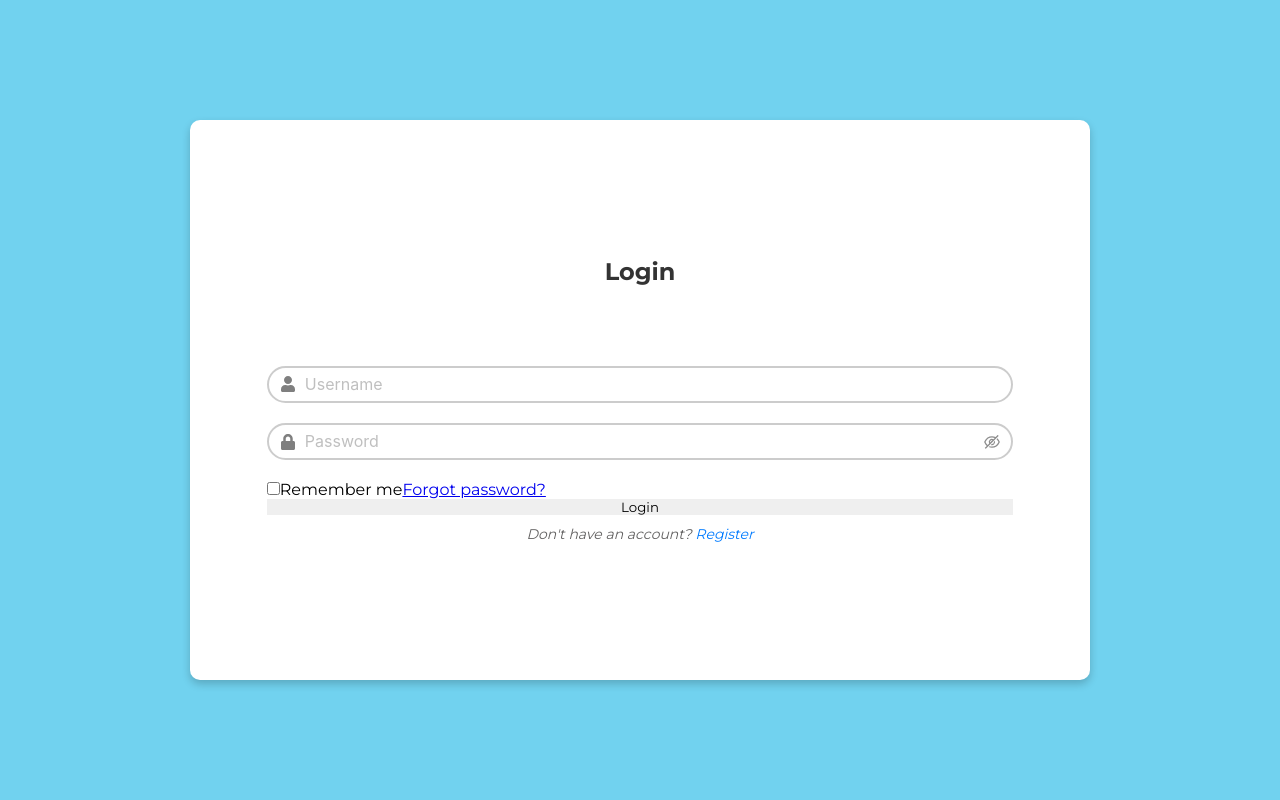
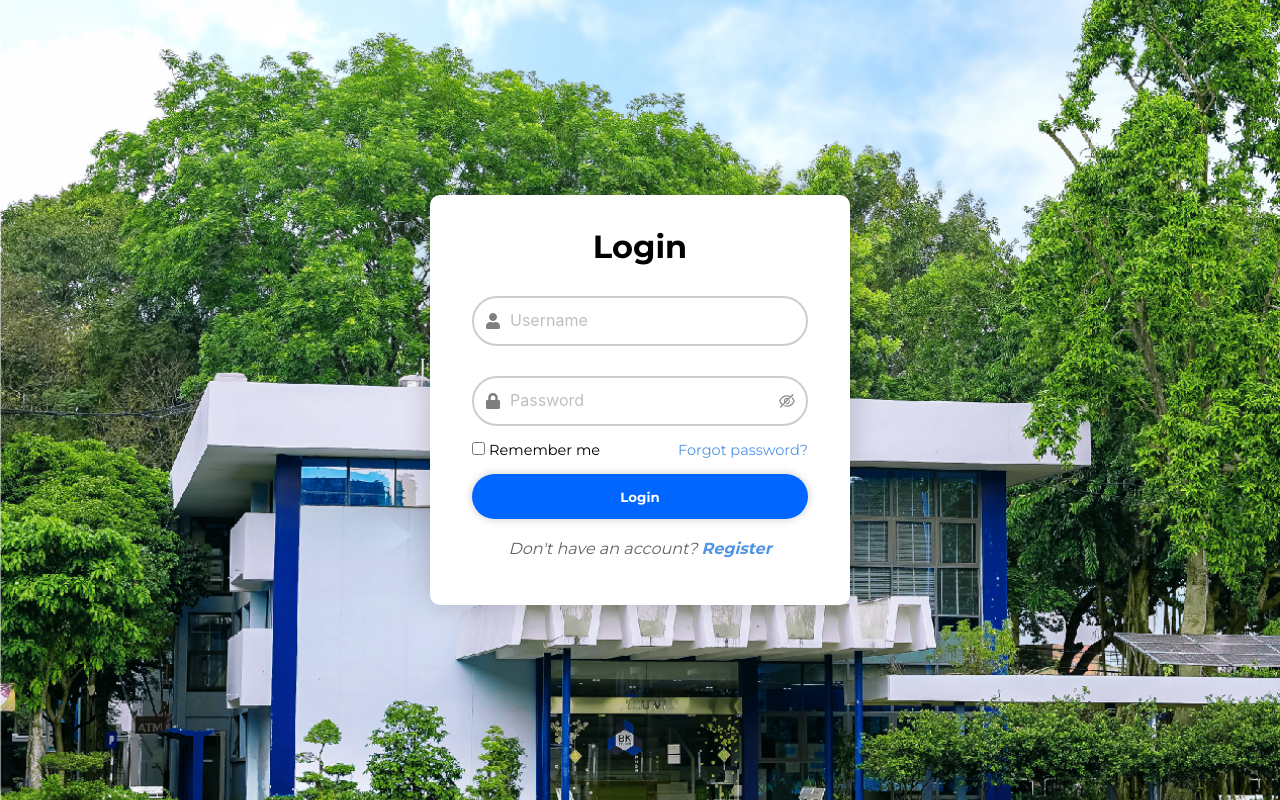
Before and after one commit to dangthiquynh123hcmut/student-smart-printing-service, a React (Create React App) app: page /login in a window 1280 px wide. Built offline with nearby package versions, Linux system fonts and the light colour scheme.

Commit message:
change login

```diff
--- a/src/Components/LoginForm/LoginForm.css
+++ b/src/Components/LoginForm/LoginForm.css
@@ -1,53 +1,33 @@
 .login {
+  background: url("/src/Components/Assets/login.jpg") no-repeat;
+  background-size: cover;
+  background-position: left;
+  min-height: 100vh;
   display: flex;
-  height: 100vh;
-  background-color: #71d2ef;
   justify-content: center;
   align-items: center;
 }
-
 .wrapper {
-  display: flex;
-  margin: 10vh 10vw;
-  width: 80%;
-  max-width: 900px;
-  height: 70%;
-  background: #ffffff;
-  box-shadow: 0 4px 8px rgba(0, 0, 0, 0.2);
+  width: 420px;
+  background: white;
+  border: 2px solid rgba(255, 255, 255, 0.2);
+  backdrop-filter: blur(10px);
+  box-shadow: 0 0 30px rgba(0, 0, 0, 0.2);
+  color: black;
   border-radius: 10px;
-  overflow: hidden;
-}
-.login-img {
-  width: 30vw;
-}
-.login-img h1 {
-  color: #ff5722; /* Đổi màu chữ sang màu cam */
-  font-size: 24px; /* Kích thước chữ */
-  text-align: center; /* Căn giữa chữ */
-  word-wrap: break-word; /* Tự động xuống dòng nếu quá dài */
-  margin-top: 10px; /* Thêm khoảng cách phía trên */
-  line-height: 1.5; /* Tăng khoảng cách giữa các dòng */
+  padding: 30px 40px;
 }
 
-/* Left side: Login form */
-.wrapper form {
-  flex: 1;
-  padding: 0 6vw;
-  display: flex;
-  flex-direction: column;
-  justify-content: center;
+.wrapper h1 {
+  font-size: 32;
+  text-align: center;
 }
 
-.wrapper form h1 {
-  text-align: center;
-  margin-bottom: 10vh;
-  font-size: 24px;
-  color: #333;
-}
-
-.input-box {
+.wrapper .input-box {
   position: relative;
-  margin-bottom: 20px;
+  height: 50px;
+  width: 100%;
+  margin: 30px 0;
 }
 
 .input-box {
@@ -76,28 +56,53 @@
   margin-right: 5px;
 }
 
-button[type="submit"]:hover {
-  background-color: #45a049;
+.wrapper .member-forgot {
+  display: flex;
+  justify-content: space-between;
+  font-size: 14.5px;
+  margin: -15px 0 15px;
 }
 
-.register-link {
+.member-forgot label input {
+  accent-color: #cfcfcf;
+  margin-right: 4px;
+}
+
+.member-forgot a {
+  color: #5195e3;
+  text-decoration: none;
+}
+
+.member-forgot a:hover {
+  text-decoration: underline;
+  color: rgb(163, 217, 255);
+}
+
+.wrapper button {
+  width: 100%;
+  height: 45px;
+  border-radius: 45px;
+  background: #0166FF;
+  outline: none;
+  border: none;
+  box-shadow: 0 0 10px rgba(0, 0, 0, 0.2);
+  cursor: pointer;
+  font-weight: 700;
+  color: white;
+}
+
+.wrapper .register-link {
+  margin: 20px 0 15px;
   text-align: center;
-  font-size: 14px;
-  margin-top: 10px;
 }
 
 .register-link a {
-  color: #007bff;
+  color: #5195e3;
   text-decoration: none;
+  font-weight: 600;
 }
 
 .register-link a:hover {
   text-decoration: underline;
+  color: rgb(163, 217, 255);
 }
-
-.login-img img {
-  flex: 0 0 auto;
-  object-fit: cover;
-  width: 60%;
-  height: 60%;
-}
--- a/src/Components/RegisterForm/Register.css
+++ b/src/Components/RegisterForm/Register.css
@@ -7,3 +7,50 @@
 :where(.css-dev-only-do-not-override-142vneq).ant-form-vertical .ant-form-item:not(.ant-form-item-horizontal) .ant-form-item-label, :where(.css-dev-only-do-not-override-142vneq).ant-form-vertical .ant-form-item:not(.ant-form-item-horizontal) .ant-col-24.ant-form-item-label, :where(.css-dev-only-do-not-override-142vneq).ant-form-vertical .ant-form-item:not(.ant-form-item-horizontal) .ant-col-xl-24.ant-form-item-label {
     padding-bottom: 4px;
 }
+
+.wrapper-register {
+    width: 420px;
+    background: white;
+    border: 2px solid rgba(255, 255, 255, 0.2);
+    backdrop-filter: blur(10px);
+    box-shadow: 0 0 30px rgba(0, 0, 0, 0.2);
+    color: black;
+    border-radius: 10px;
+    /* padding: 30px 40px; */
+  }
+
+  .wrapper-register h1 {
+    font-size: 32;
+    text-align: center;
+  }
+
+  .wrapper-register .input-box {
+    position: relative;
+    height: 50px;
+    width: 100%;
+    margin: 30px 0;
+  }
+  .wrapper-register .member-forgot {
+    display: flex;
+    justify-content: space-between;
+    font-size: 14.5px;
+    margin: -15px 0 15px;
+  }
+
+  .wrapper-register button {
+    width: 100%;
+    height: 45px;
+    border-radius: 45px;
+    background: #0166FF;
+    outline: none;
+    border: none;
+    box-shadow: 0 0 10px rgba(0, 0, 0, 0.2);
+    cursor: pointer;
+    font-weight: 700;
+    color: white;
+  }
+
+  .wrapper-register .register-link {
+    margin: 20px 0 15px;
+    text-align: center;
+  }
--- a/src/Components/RegisterForm/Register.jsx
+++ b/src/Components/RegisterForm/Register.jsx
@@ -65,7 +65,7 @@ const RegisterPage = () => {
       }}
     >
       <Row
-        className="wrapper"
+        className="wrapper-register"
         style={{
           height: "80vh", // Chiếm 80% chiều cao
           width: "70%",
```
Also changed, not shown: src/Components/LoginForm/LoginForm.jsx (+12 -0 lines).
